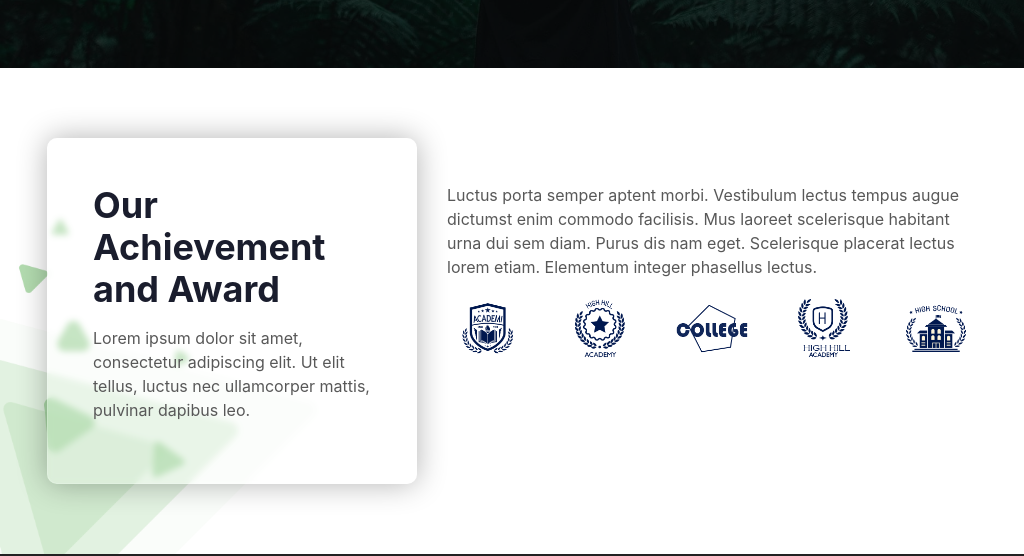
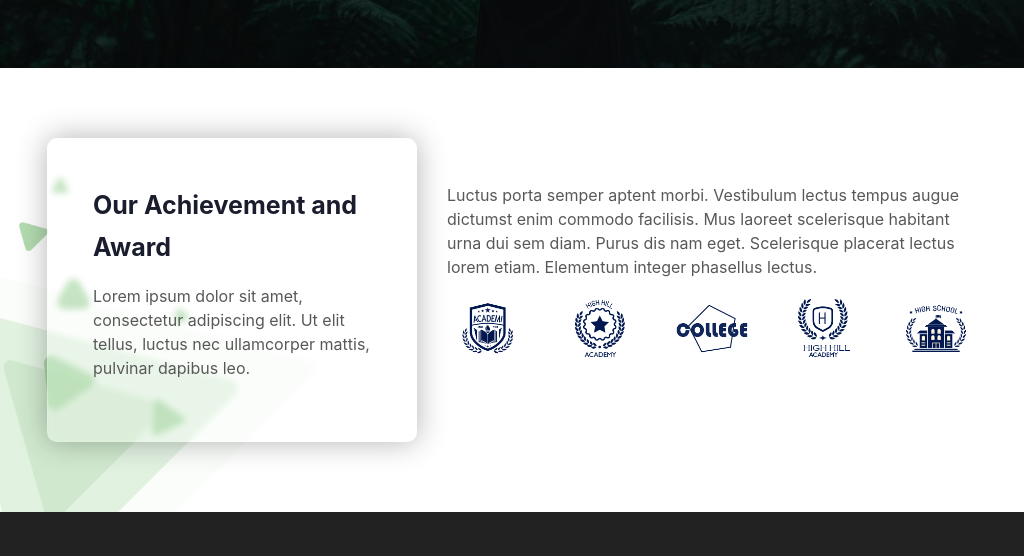
Before and after one commit to vtnam2705/BC29_cyberPorfolio_VoThanhNam, a plain HTML site: page index.html in a window 1024 px wide. Shown: the part 2675-3231 px from the top of the page. Drawn offline with nearby package versions, Linux system fonts and the light colour scheme.

Commit message:
Update CSS

```diff
--- a/Style/style.css
+++ b/Style/style.css
@@ -359,14 +359,6 @@ header .navbar-collapse .navbar-nav .nav-item .nav-link{
 
 
 /* Responsive */
-@media only screen and (min-width: 768px) {
-    header .navbar-collapse{
-        /* background-color: #fff; */
-    }
-}
-
-
-
 /* // Extra small devices (portrait phones, less than 576px) */
 @media (max-width: 575.98px) {
     header .navbar-nav{
@@ -473,3 +465,10 @@ header .navbar-collapse .navbar-nav .nav-item .nav-link{
         display: none;
     }
 }
+
+
+@media (min-width: 992px) and (max-width: 1199.98px) {
+    .award__left h2{
+        font-size: 25px;
+    }
+}
```
